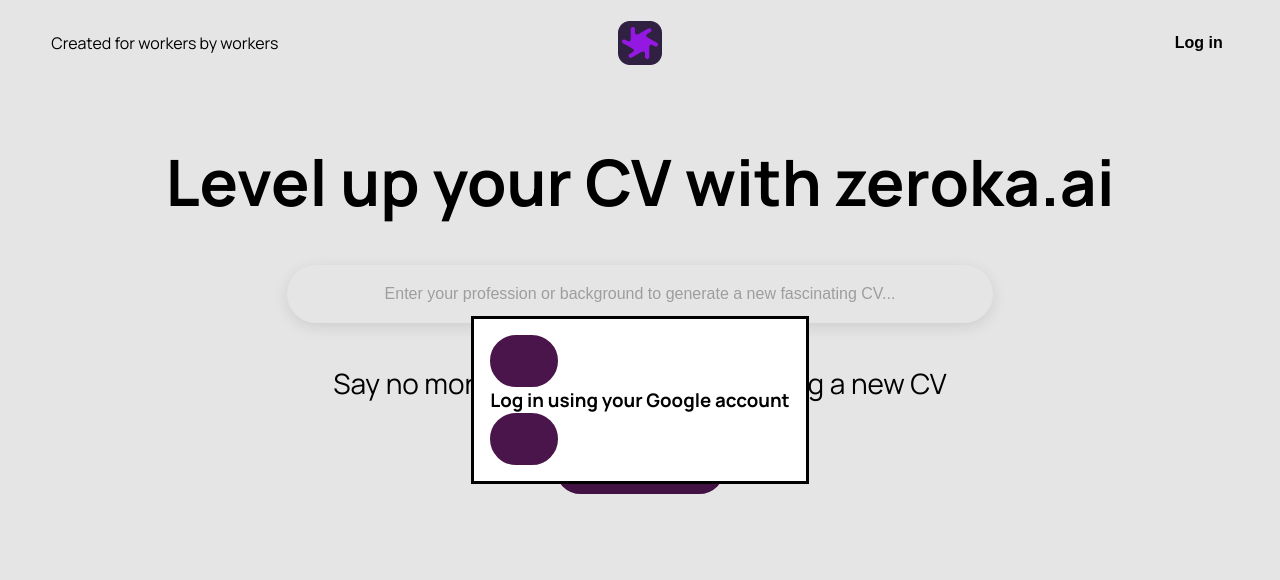
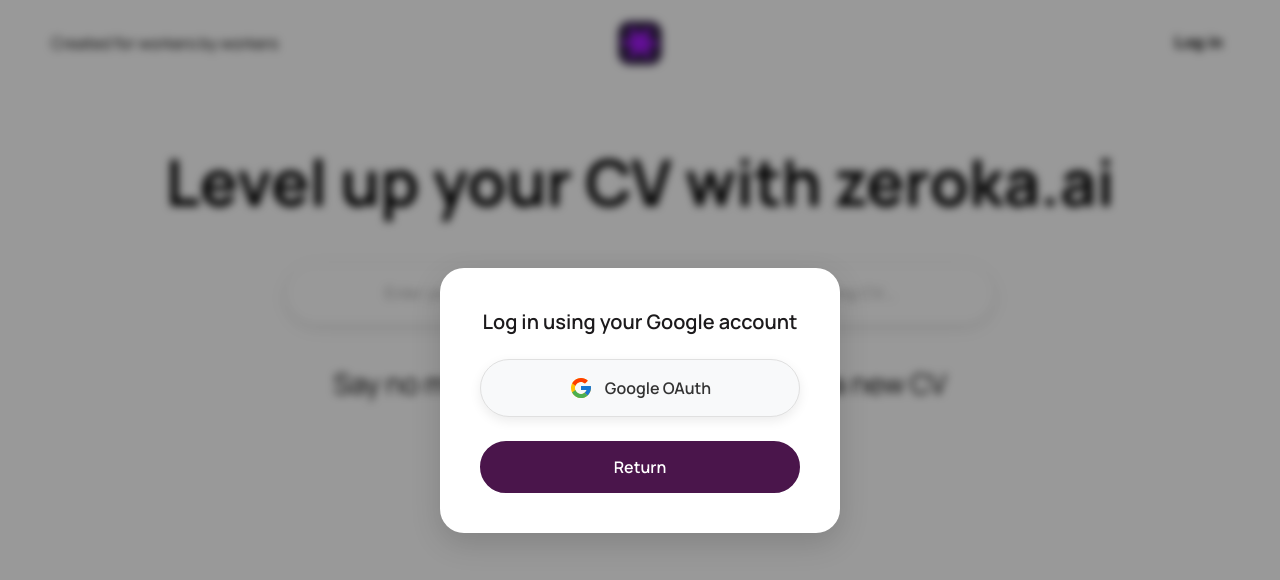
Before and after one commit to Dzhodddi/Hakaton3pilci, a React (Vite) app in the folder front/: page / in a window 1280 px wide. Both pictures are taken after a click on the button "Log in". Shown: the top 580 px of the page. Built offline with nearby package versions, Linux system fonts and the light colour scheme.

Commit message:
Log in popup style

```diff
--- /dev/null
+++ b/front/src/components/GoogleIcon.tsx
@@ -0,0 +1,29 @@
+import React from 'react';
+
+export function GoogleIcon(props: React.SVGProps<SVGSVGElement>) {
+  return (
+    <svg
+      viewBox="0 0 48 48"
+      width="24px"
+      height="24px"
+      {...props}
+    >
+      <path
+        fill="#FFC107"
+        d="M43.611,20.083H42V20H24v8h11.303c-1.649,4.657-6.08,8-11.303,8c-6.627,0-12-5.373-12-12s5.373-12,12-12c3.059,0,5.842,1.154,7.961,3.039l5.657-5.657C34.046,6.053,29.268,4,24,4C12.955,4,4,12.955,4,24s8.955,20,20,20s20-8.955,20-20C44,22.659,43.862,21.35,43.611,20.083z"
+      />
+      <path
+        fill="#FF3D00"
+        d="M6.306,14.691l6.571,4.819C14.655,15.108,18.961,12,24,12c3.059,0,5.842,1.154,7.961,3.039l5.657-5.657C34.046,6.053,29.268,4,24,4C16.318,4,9.656,8.337,6.306,14.691z"
+      />
+      <path
+        fill="#4CAF50"
+        d="M24,44c5.166,0,9.86-1.977,13.409-5.192l-6.19-5.238C29.211,35.091,26.715,36,24,36c-5.223,0-9.657-3.356-11.303-7.962l-6.571,4.819C9.656,39.663,16.318,44,24,44z"
+      />
+      <path
+        fill="#1976D2"
+        d="M43.611,20.083H42V20H24v8h11.303c-0.792,2.237-2.231,4.166-4.087,5.571l6.19,5.238C39.901,36.639,44,30.823,44,24C44,22.659,43.862,21.35,43.611,20.083z"
+      />
+    </svg>
+  );
+}
--- /dev/null
+++ b/front/src/components/LoginPopup.tsx
@@ -0,0 +1,50 @@
+import React, { useRef, useEffect } from 'react';
+import { Button } from './Button';
+import { GoogleIcon } from './GoogleIcon';
+import '../styles/loginpopup.css';
+
+interface LoginPopupProps {
+  isOpen: boolean;
+  onClose: () => void;
+  onGoogleLogin: () => void;
+}
+
+export function LoginPopup({ isOpen, onClose, onGoogleLogin }: LoginPopupProps) {
+  const dialogRef = useRef<HTMLDialogElement>(null);
+
+  useEffect(() => {
+    const dialogNode = dialogRef.current;
+    if (isOpen) {
+      dialogNode?.showModal();
+    } else {
+      dialogNode?.close();
+    }
+  }, [isOpen]);
+
+  const handleClosePopup = (e: React.MouseEvent<HTMLButtonElement>) => {
+    e.preventDefault();
+    onClose();
+  };
+
+  return (
+    <dialog className="login-popup" ref={dialogRef} onClose={onClose}>
+      <div className="login-popup-content">
+        <h3>Log in using your Google account</h3>
+
+        <button className="google-oauth-btn" onClick={onGoogleLogin}>
+          <GoogleIcon />
+          <span>Google OAuth</span>
+        </button>
+
+        <Button
+          variant='solid'
+          color='primary'
+          onClick={handleClosePopup}
+          fullWidth={true}
+        >
+          Return
+        </Button>
+      </div>
+    </dialog>
+  );
+}
--- a/front/src/pages/HomePage.tsx
+++ b/front/src/pages/HomePage.tsx
@@ -1,30 +1,24 @@
-import { useRef } from 'react'
+import { useState } from 'react';
 import { useNavigate } from 'react-router-dom';
 
-import { Button } from '../components/Button'
-import { PromptInput } from '../components/PromptInput'
+import { Button } from '../components/Button';
+import { PromptInput } from '../components/PromptInput';
 import { SparkleIcon } from '../components/SparkleIcon';
 import Header from '../components/Header';
+import { LoginPopup } from '../components/LoginPopup';
 
-import '../styles/homepage.css'
+import '../styles/homepage.css';
 
 export default function HomePage() {
-    const dialogRef = useRef<HTMLDialogElement>(null);
 
-  function empty() {
-    console.log("empty");
-  }
+  const [isPopupOpen, setIsPopupOpen] = useState(false);
 
   function handlePopup() {
-    if (dialogRef.current) {
-      dialogRef.current.showModal();
-    }
+    setIsPopupOpen(true);
   }
 
   function handleClosePopup() {
-    if (dialogRef.current) {
-      dialogRef.current.close();
-    }
+    setIsPopupOpen(false);
   }
 
   const navigate = useNavigate();
@@ -53,14 +47,12 @@
         </div>
       </section>
       <section>
-        <dialog className="login-popup" ref={dialogRef}>
-          <Button placeholder="X" onClick={handleClosePopup} />
-          <h3>
-            Log in using your Google account
-          </h3>
-          <Button placeholder="Google OAuth" onClick={skipLogin} />
-        </dialog>
+        <LoginPopup
+          isOpen={isPopupOpen}
+          onClose={handleClosePopup}
+          onGoogleLogin={skipLogin}
+        />
       </section>
     </>
-  )
+  );
 }
--- a/front/src/styles/button.css
+++ b/front/src/styles/button.css
@@ -71,7 +71,7 @@
 .btn--solid.btn--primary:hover:not(:disabled) {
   background-color: var(--color-primary-hover);
   border-color: var(--color-primary-hover);
-  transform: translateY(-2px);
+  /* transform: translateY(-2px); */
 }
 
 .btn--solid.btn--secondary {
@@ -87,7 +87,7 @@
   box-shadow: inset 0px 1px 0px 0px rgba(255, 255, 255, 0.4),
     inset 0px -4px 0px 0px rgba(0, 0, 0, 0.2),
     0px 0px 0px 4px rgba(255, 255, 255, 0.2), 0px 0px 180px 0px #9917ff;
-  transform: translateY(-2px);
+  /* transform: translateY(-2px); */
   color: var(--color-text-light);
   border-color: transparent;
 }
@@ -111,7 +111,7 @@
 .btn--outline.btn--secondary:hover:not(:disabled) {
   background-color: var(--color-secondary);
   color: var(--color-text-light);
-  transform: translateY(-2px);
+  /* transform: translateY(-2px); */
 }
 .btn--outline.btn--secondary:hover:not(:disabled) .btn-icon svg {
   fill: var(--color-text-light);
@@ -127,16 +127,8 @@
 .btn--outline.btn--neutral:hover:not(:disabled) {
   background-color: var(--color-neutral);
   color: var(--color-text-light);
-  transform: translateY(-2px);
+  /* transform: translateY(-2px); */
 }
 .btn--outline.btn--neutral:hover:not(:disabled) .btn-icon svg {
   fill: var(--color-text-light);
 }
-
-.btn:hover:not(:disabled) .sparkle-icon {
-  transform: scale(1.2);
-}
-
-.btn:hover:not(:disabled) .arrow-icon {
-  transform: translateX(4px);
-}
--- /dev/null
+++ b/front/src/styles/loginpopup.css
@@ -0,0 +1,66 @@
+
+.login-popup {
+  width: 100%;
+  max-width: 400px;
+  padding: 2.5rem;
+  border: none;
+  border-radius: 24px;
+  background-color: #ffffff;
+  box-shadow: 0 10px 30px rgba(0, 0, 0, 0.15);
+  box-sizing: border-box;
+}
+
+.login-popup::backdrop {
+  background: rgba(0, 0, 0, 0.4);
+  backdrop-filter: blur(4px);
+}
+
+.login-popup-content {
+  display: flex;
+  flex-direction: column;
+  align-items: center;
+  gap: 1.5rem;
+}
+
+.login-popup h3 {
+  margin: 0;
+  font-size: 1.25rem;
+  font-weight: 600;
+  color: #1C1A1C;
+  text-align: center;
+}
+
+.google-oauth-btn {
+  display: inline-flex;
+  justify-content: center;
+  align-items: center;
+  gap: 12px;
+
+  width: 100%;
+  padding: 16px 24px;
+
+  font-family: inherit;
+  font-size: 1rem;
+  font-weight: 600;
+  color: #333;
+
+  background-color: #f8f9fa;
+  border: 1px solid #e0e0e0;
+  border-radius: 999px;
+
+  box-shadow: 0 4px 12px rgba(0, 0, 0, 0.08);
+  cursor: pointer;
+  outline: none;
+  box-sizing: border-box;
+
+  transition: background-color 0.2s ease-in-out, box-shadow 0.2s ease-in-out;
+}
+
+.google-oauth-btn:hover {
+  background-color: #f1f3f4;
+  box-shadow: 0 6px 16px rgba(0, 0, 0, 0.1);
+}
+
+.google-oauth-btn span {
+  line-height: 1;
+}
```
Also changed, not shown: front/src/styles/homepage.css (line endings or trailing spaces).
